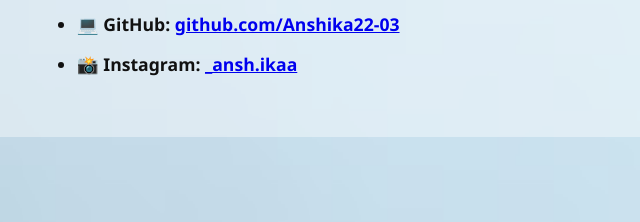
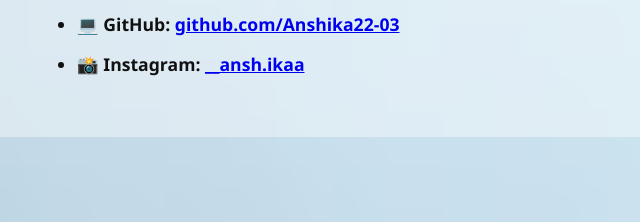
Before and after one commit to Anshika22-03/me, a plain HTML site: page portfolio/contact.html in a window 1280 px wide. Shown: the part 361-583 px from the top of the page, 0-640 px from the left. Drawn offline with Linux system fonts and the light colour scheme.

Commit message:
Update contact.html

```diff
--- a/portfolio/contact.html
+++ b/portfolio/contact.html
@@ -29,7 +29,7 @@
       <li><strong>📧 Email:</strong> <a href="mailto:anshika.srivastava2203@gmail.com">anshika.srivastava2203@gmail.com</a></li>
       <li><strong>🔗 LinkedIn:</strong> <a href="https://www.linkedin.com/in/anshika-srivastava-3239742a3" target="_blank">Anshika's LinkedIn</a></li>
       <li><strong>💻 GitHub:</strong> <a href="https://github.com/Anshika22-03" target="_blank">github.com/Anshika22-03</a></li>
-      <li><strong>📸 Instagram:</strong> <a href="https://www.instagram.com/_ansh.ikaa" target="_blank">_ansh.ikaa</a></li>
+      <li><strong>📸 Instagram:</strong> <a href="https://www.instagram.com/__ansh.ikaa" target="_blank">__ansh.ikaa</a></li>
     </ul>
   </div>
 </section>
```
